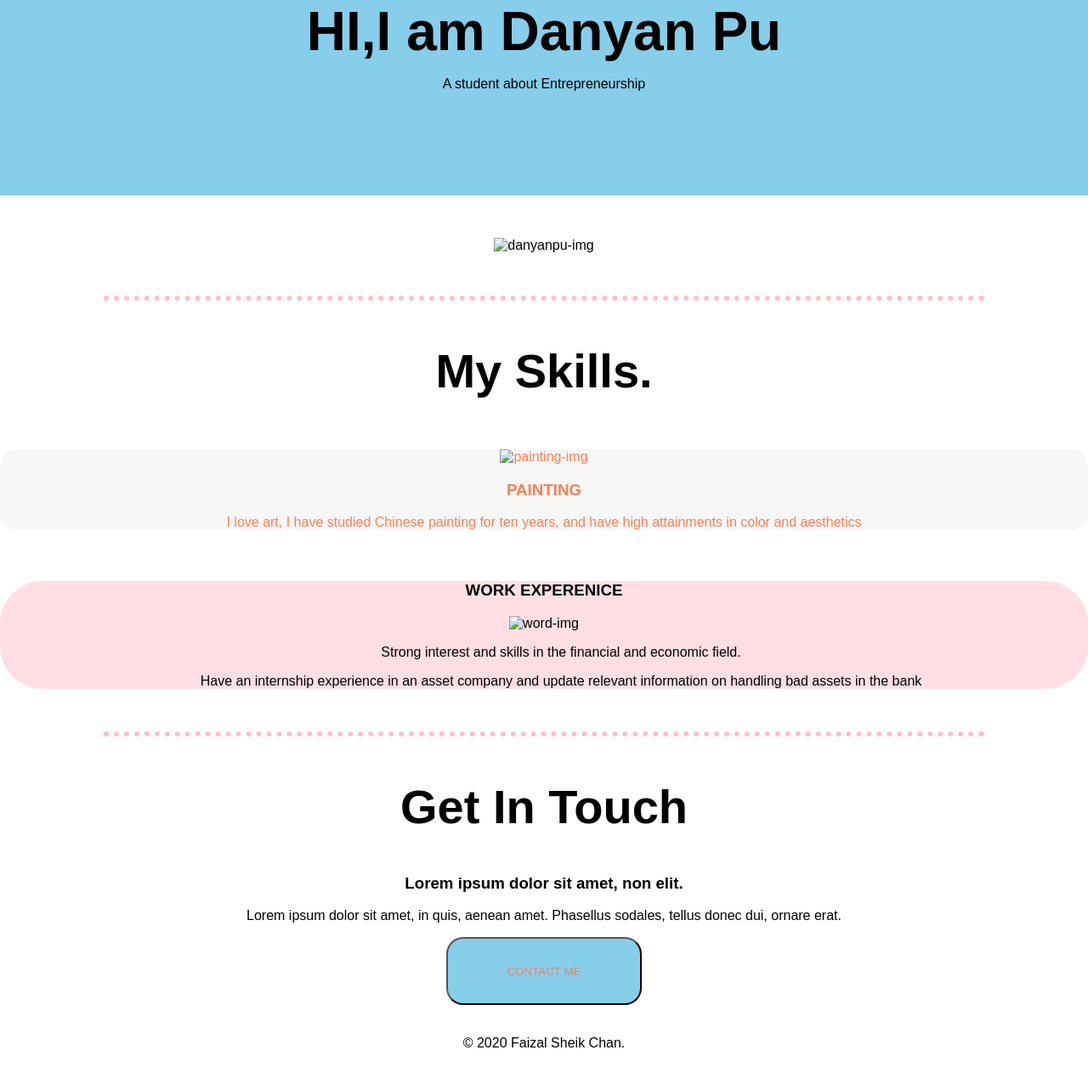
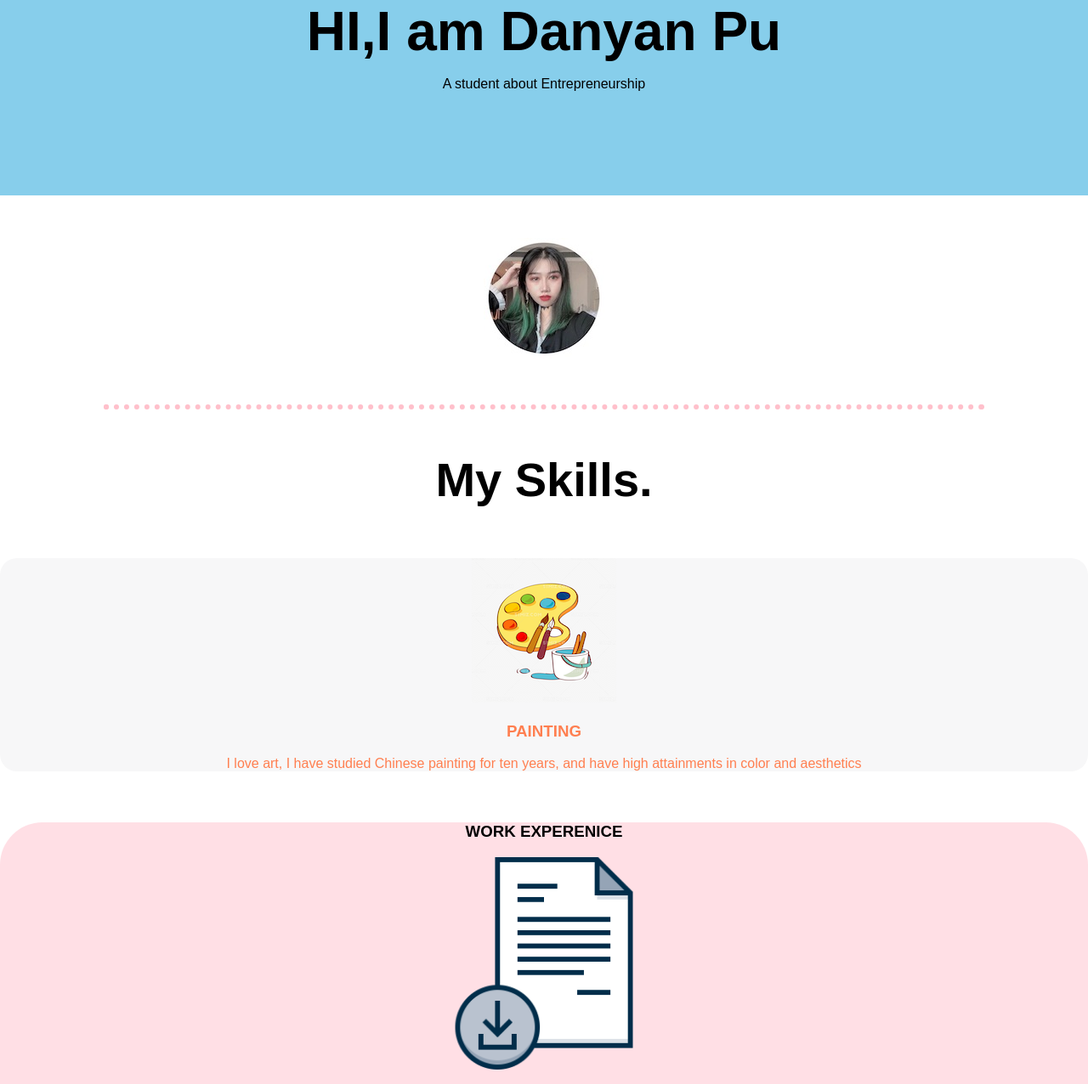
Before and after one commit to danyanpush/css-cv1, a plain HTML site: page index.html in a window 1280 px wide. Shown: the top 1276 px of the page at 85% size. Before the commit the page ends 1253 px from the top, so only its background shows below. Drawn offline with Linux system fonts and the light colour scheme; files that its build step writes are made by us from their sources.

Commit message:
Add files via upload

```diff
--- a/index.html
+++ b/index.html
@@ -3,7 +3,7 @@
   <head>
     <meta charset="utf-8">
     <title>Danyan Pu</title>
-    <link rel="stylesheet" href="css/styles.css">
+    <link rel="stylesheet" href="styles.css">
     <link rel="icon" href="favicon.jpeg">
   </head>
   <body>
@@ -15,20 +15,20 @@
  </div>
 
   <div class="middle-container">
-    <img src="images/danyanpu.JPG"  alt="danyanpu-img">
+    <img src="danyanpu.JPG"  alt="danyanpu-img">
   </div>
   <hr>
 
   <div class="skills">
     <h2>My Skills.</h2>
     <div class="skill-row">
-      <img src="images/painting.png"  alt="painting-img">
+      <img src="painting.png"  alt="painting-img">
       <h3>PAINTING</h3>
       <p> I love art, I have studied Chinese painting for ten years, and have high attainments in color and aesthetics</p>
     </div>
     <div class="skill-row">
       <h3>WORK EXPERENICE</h3>
-      <img src="images/word.png" alt="word-img" class="skills-img-tow">
+      <img src="word.png" alt="word-img" class="skills-img-tow">
 
       <ul>
 
@@ -47,14 +47,14 @@
 
     <p>Lorem ipsum dolor sit amet, in quis, aenean amet. Phasellus sodales, tellus donec dui, ornare erat.</p>
 
-    <a href="mailto:name@email.com"><button class="btn">CONTACT ME</button></a>
+    <a href="mailto:danyanpu123@gmail.com"><button class="btn">CONTACT ME</button></a>
 
   </div>
 
 
   <div class="bottom-container">
     <div class="copyright">
-      <p>© 2020 Faizal Sheik Chan.</p>
+      <p>© 2020 DanYan pu.</p>
     </div>
   </div>
   </body>
```
